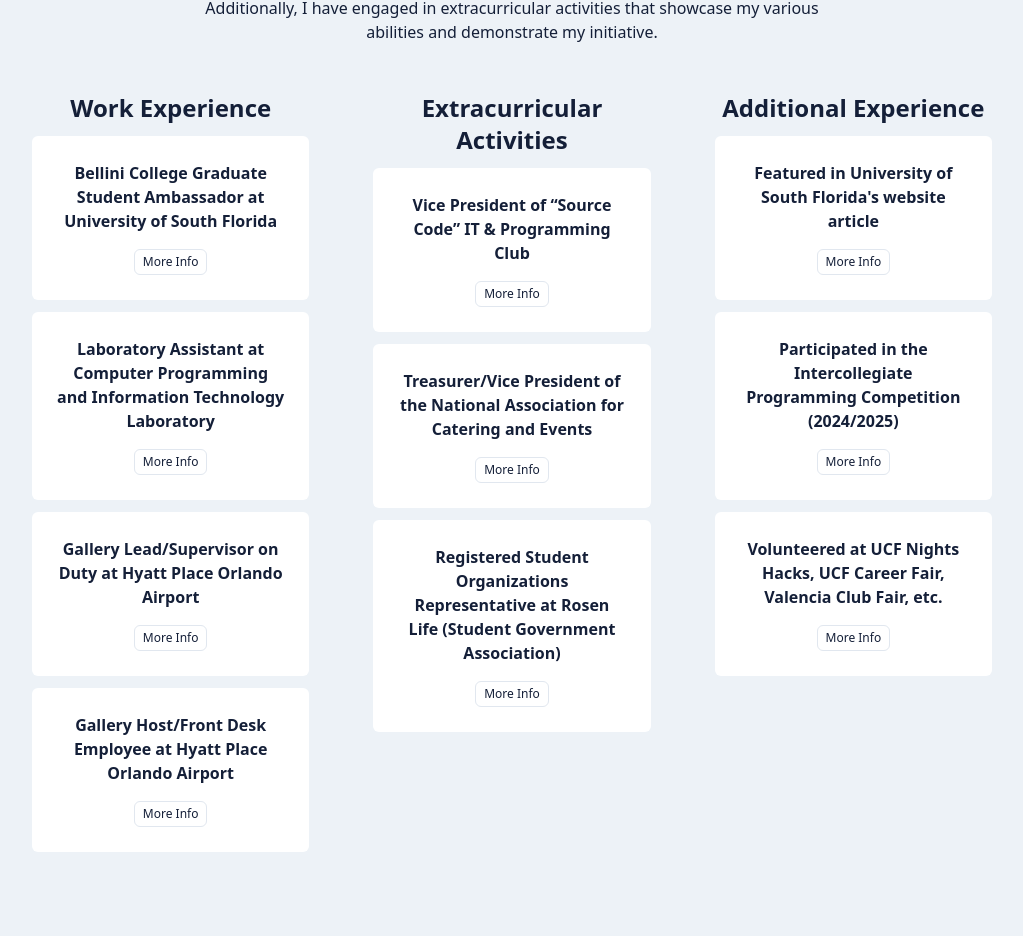
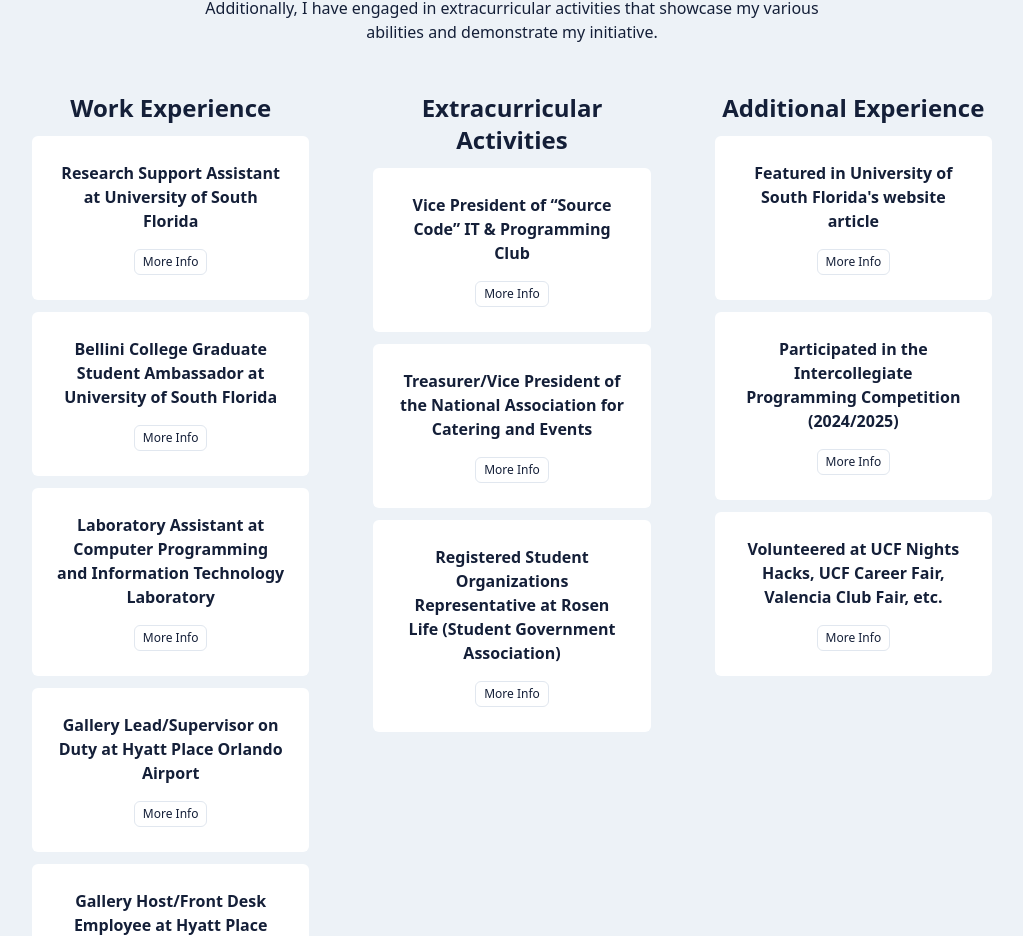
Before and after one commit to SharipovaRi/My-Portfolio-Project, a React (Vite) app in the folder client/: page / in a window 1280 px wide. Shown: the part 2074-3010 px from the top of the page, without its empty margins (128-1151 px from the left). Built offline with nearby package versions, Linux system fonts and the light colour scheme.

Commit message:
update work experience

```diff
--- a/client/src/components/ExperienceSection.jsx
+++ b/client/src/components/ExperienceSection.jsx
@@ -16,6 +16,7 @@
         seven: false,
         eight: false,
         nine: false,
+        ten: false,
     });
 
     function toggleDetail(key) {
@@ -35,6 +36,43 @@
 
                 <div className="grid grid-cols-1 gap-3">
                 <h3 className="text-2xl font-bold"> Work Experience </h3>
+
+                <div className="gradient-border p-6 card-hover">
+                    <div className="flex flex-col gap-4">
+                        <div className="text-muted-foreground font-bold">
+                            <h2>Research Support Assistant at University of South Florida</h2>
+                        </div>
+
+                        <button
+                        onClick={()=> toggleDetail('one')}
+                        className="self-center px-2 py-1 text-xs font-medium border rounded-md bg-secondary text-secondary-foreground">
+                        {showDetails.one ? "Hide Info":"More Info"}
+                        </button>
+
+                        {showDetails.one && (
+                            <div className="text-sm text-secondary">
+                                <ul className="list-disc list-inside text-sm text-secondary space-y-2 text-left">
+                                <li>
+                                    Manage subagreement budget and financial data within Bulls iResearch and FAST Financial systems, supporting sponsored research agreements.
+                                </li>
+
+                                <li>
+                                    Maintain research funding records and project documentation, ensuring data accuracy, compliance, and audit readiness.
+                                </li>
+
+                                <li>
+                                    Support sponsored research operations by coordinating communications among investigators, collaborators, and administrative stakeholders throughout the research project lifecycle.
+                                </li>
+
+                                <li>
+                                    Assist with the administration of externally funded research activities by tracking project information, maintaining documentation workflows, and supporting the timely processing of research agreements and related transactions.
+                                </li>
+                                </ul>
+                            </div>
+                        )}
+
+                    </div>
+                </div>
 
                 <div className="gradient-border p-6 card-hover">
                     <div className="flex flex-col gap-4">
```
